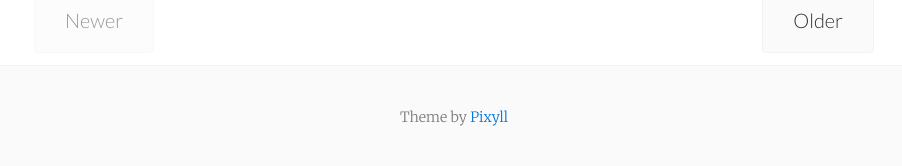
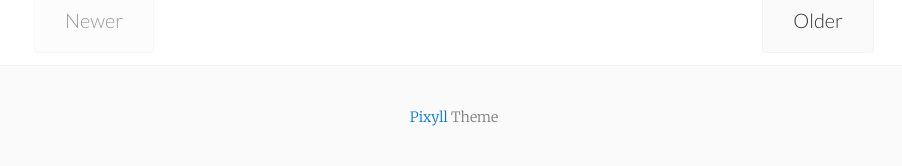
Before and after one commit to DrLulz/drlulz.github.io, a Jekyll site: the page built from index.html, in a window 1280 px wide. Shown: the part 1330-1496 px from the top of the page, without its empty margins (186-1088 px from the left). Built offline with Jekyll 4.4.1, drawn with Linux system fonts in a browser that asks for light colours; the list of posts is cut into pages by our own code.

Commit message:
update footer

```diff
--- a/_includes/footer.html
+++ b/_includes/footer.html
@@ -1,7 +1,7 @@
 <footer class="center">
   <div class="measure">
     <small>
-      Theme by <a href="https://github.com/johnotander/pixyll">Pixyll</a>
+      <a href="https://github.com/johnotander/pixyll">Pixyll</a> Theme
     </small>
   </div>
 </footer>
```
